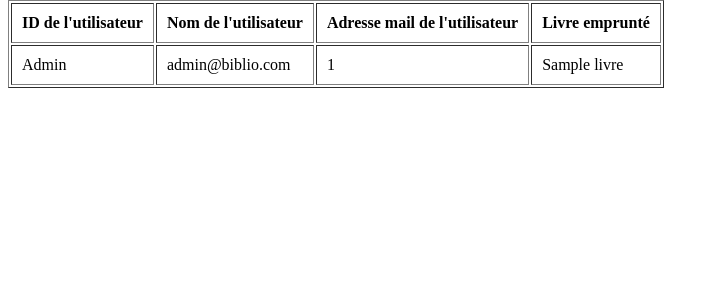
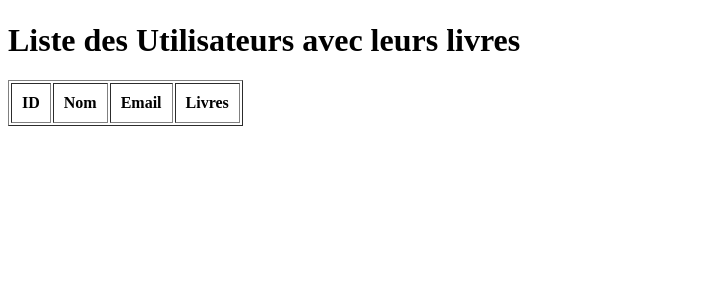
Before and after one commit to masdonte/BiblioWeb, a PHP site: page /BiblioWeb/pages/admin/detailutilisateur.php in a window 1280 px wide. Shown: the part 84-384 px from the top of the page, without its empty margins (0-719 px from the left). Run offline with PHP 8.4, Linux system fonts and the light colour scheme; data comes from the database, SQL or seed files in the repository; tables that the repository leaves empty hold one stand-in row (values such as "Sample post"); lists and menus that the app fills with data are empty.

Commit message:
ajout si livre emprunté, ne pas afficher bouton emprunté

```diff
--- a/pages/admin/detailutilisateur.php
+++ b/pages/admin/detailutilisateur.php
@@ -8,46 +8,64 @@ try {
     die("Erreur : " . $e->getMessage());
 }
 
+// Fetch all users
 $stmt = $pdo->prepare("SELECT * FROM utilisateurs");
 $stmt->execute();
 $utilisateurs = $stmt->fetchAll(PDO::FETCH_ASSOC);
 
-$stmt = $pdo->prepare("SELECT * FROM livres");
+// Fetch all books and their associated users through emprunts
+$sql = "SELECT emprunts.id_utilisateur, livres.id AS livre_id, livres.titre
+        FROM emprunts
+        JOIN livres ON emprunts.id_livre = livres.id";
+$stmt = $pdo->prepare($sql);
 $stmt->execute();
 $livres = $stmt->fetchAll(PDO::FETCH_ASSOC);
+
+$livresParUtilisateur = [];
+foreach ($livres as $livre) {
+    $livresParUtilisateur[$livre['id_utilisateur']][] = $livre;
+}
 ?>
 
+<!DOCTYPE html>
 <html lang="en">
+
 <head>
     <meta charset="UTF-8">
     <meta name="viewport" content="width=device-width, initial-scale=1.0">
+    <title>Utilisateurs et Livres</title>
 </head>
+
 <body>
-<table border="1" cellpadding="10">
-        <thead>
-            <tr>
-            <th>ID de l'utilisateur </th>
-                <th>Nom de l'utilisateur</th>
-                <th>Adresse mail de l'utilisateur</th>
-                <th>Livre emprunté </th>
-            </tr>
-        </thead>
-<?php
+    <h1>Liste des Utilisateurs avec leurs livres</h1>
+    <table border="1" cellpadding="10">
+        <tr>
+            <th>ID</th>
+            <th>Nom</th>
+            <th>Email</th>
+            <th>Livres</th>
+        </tr>
+        <?php foreach ($utilisateurs as $utilisateur): ?>
+            <?php if ($utilisateur['id'] !== 1): // Exclude user with ID 1 (admin) ?>
+                <tr>
+                    <td><?= htmlspecialchars($utilisateur['id']) ?></td>
+                    <td><?= htmlspecialchars($utilisateur['nom']) ?></td>
+                    <td><?= htmlspecialchars($utilisateur['email']) ?></td>
+                    <td>
+                        <ul>
+                            <?php if (isset($livresParUtilisateur[$utilisateur['id']])): ?>
+                                <?php foreach ($livresParUtilisateur[$utilisateur['id']] as $livre): ?>
+                                    <li><?= htmlspecialchars($livre['titre']) ?></li>
+                                <?php endforeach; ?>
+                            <?php else: ?>
+                                <li>Aucun livre</li>
+                            <?php endif; ?>
+                        </ul>
+                    </td>
+                </tr>
+            <?php endif; ?>
+        <?php endforeach; ?>
+    </table>
+</body>
 
-    foreach($utilisateurs as $utilisateur) { ?>
-       <td><?= htmlspecialchars(string: $utilisateur['nom']) ?></td>
-       <td><?= htmlspecialchars($utilisateur['email']) ?></td>
-    <?php } ?>
-
-    <?php
-    foreach($livres as $livre) { ?>
-         <td><?= htmlspecialchars($livre['id']) ?></td>
-
-                   <td><?= htmlspecialchars($livre['titre']) ?></td>
-    <?php } ?>
-
-
-
-
-</body>
 </html>
```
